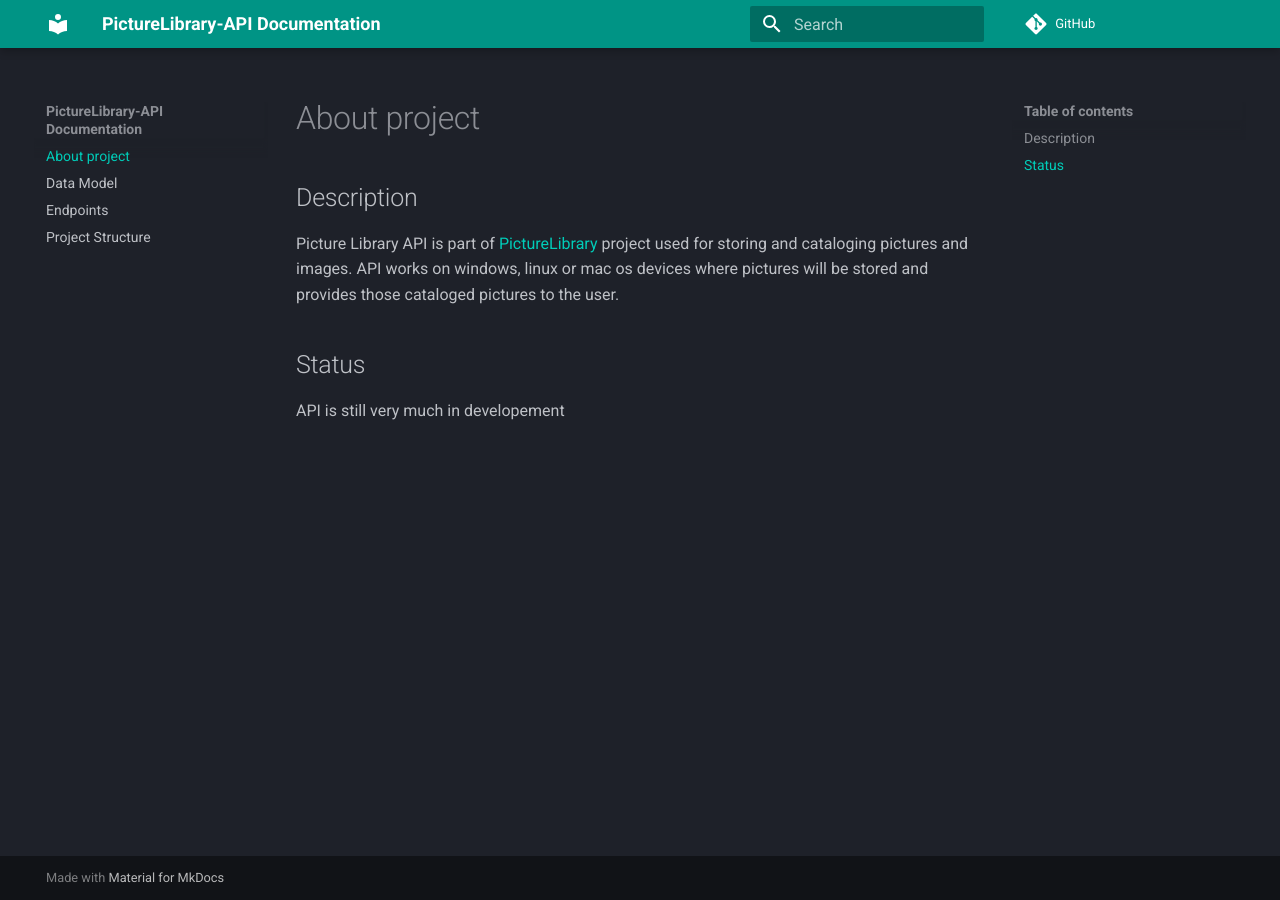
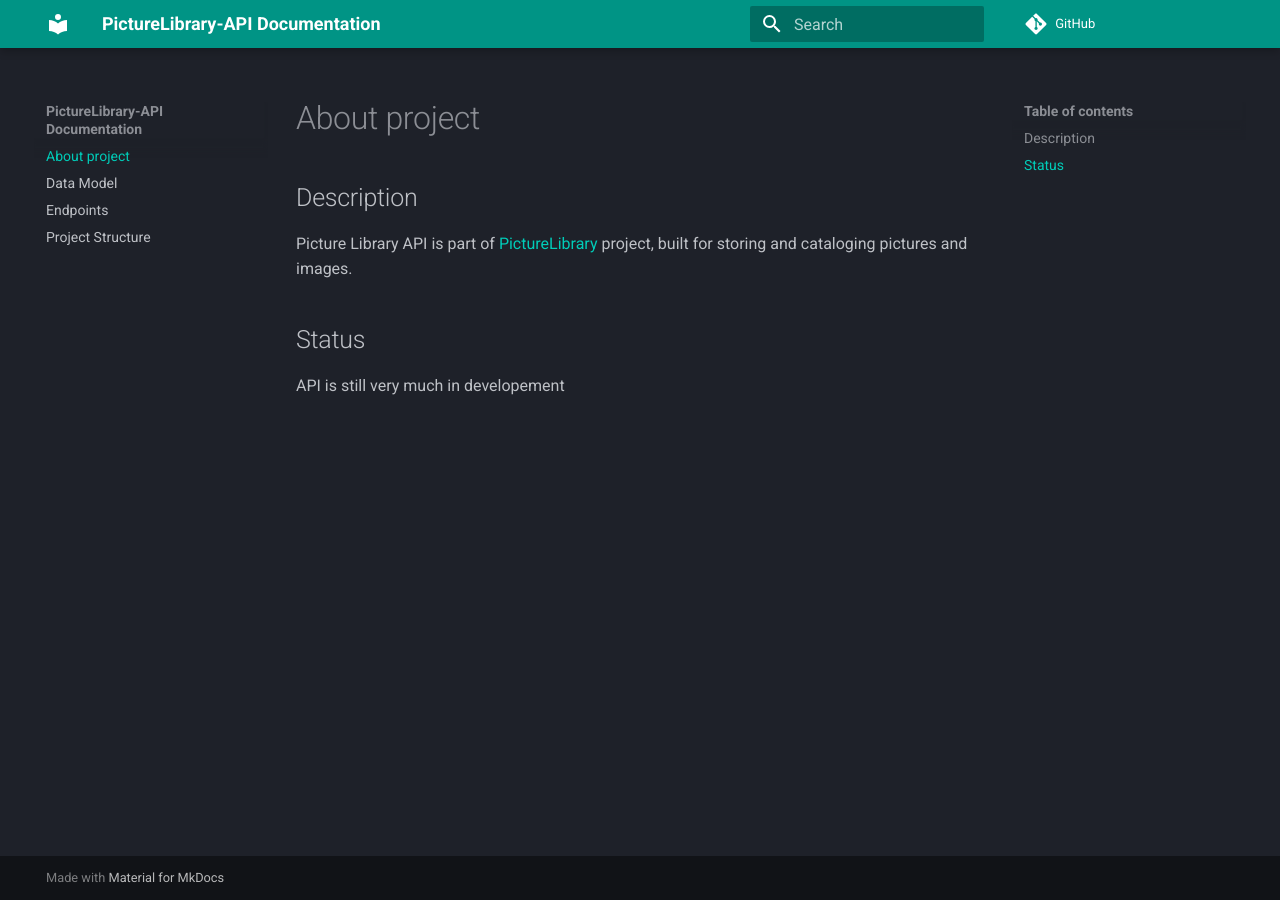
Before and after one commit to TomaszKumiega/PictureLibrary.API.Old, an MkDocs documentation site: the page built from docs/index.md, in a window 1280 px wide. Built offline with MkDocs 1.6.1 and Material for MkDocs 9.7.7, drawn with Linux system fonts in a browser that asks for light colours; comment, search, counter and statistics services are not loaded.

Commit message:
Remove unnecessary things from description

```diff
--- a/docs/index.md
+++ b/docs/index.md
@@ -2,8 +2,7 @@
 
 ## Description
 
-Picture Library API is part of [PictureLibrary](https://github.com/TomaszKumiega/PictureLibrary) project used for storing and cataloging pictures and images.
-API works on windows, linux or mac os devices where pictures will be stored and provides those cataloged pictures to the user.
+Picture Library API is part of [PictureLibrary](https://github.com/TomaszKumiega/PictureLibrary) project, built for storing and cataloging pictures and images.
 
 ## Status
 
```
